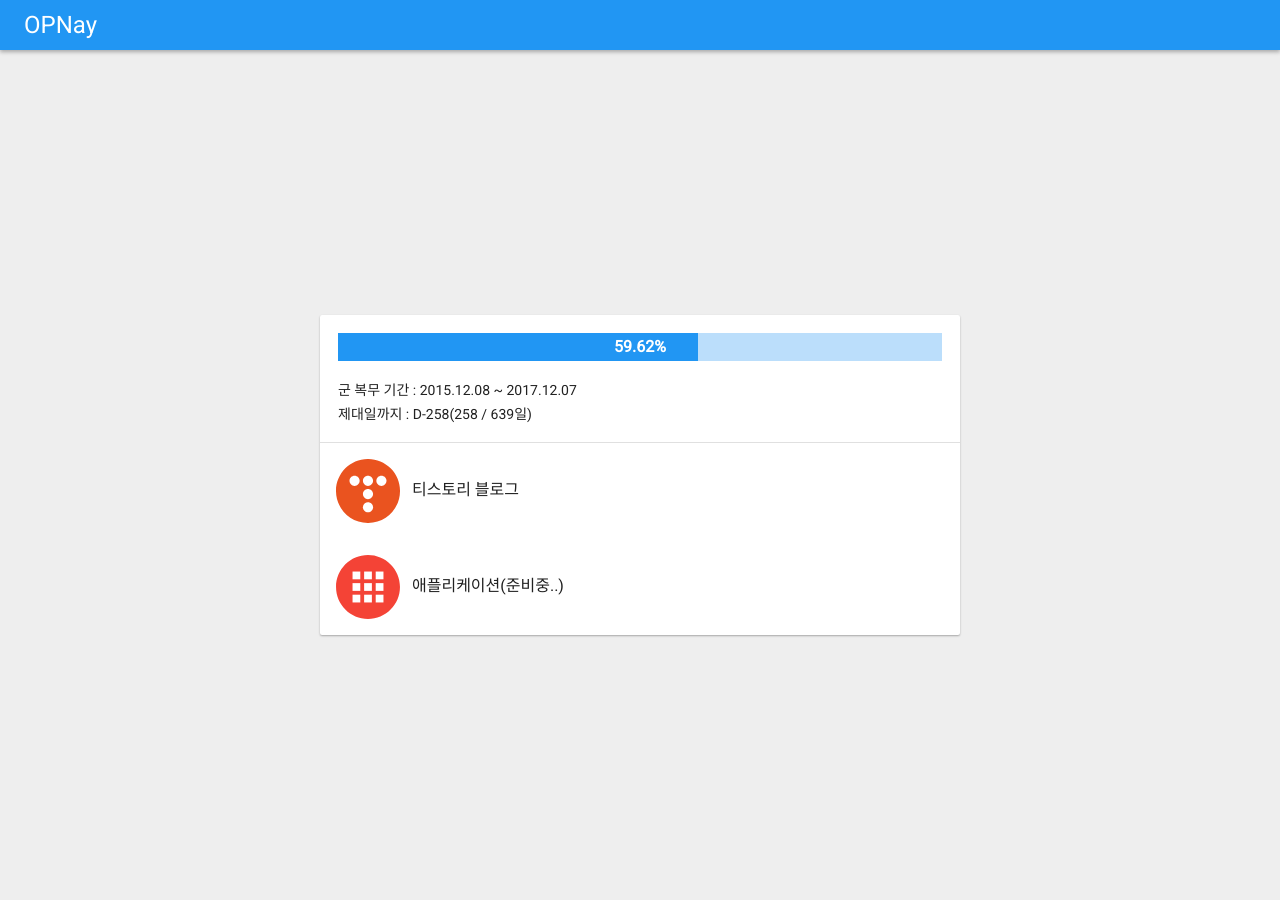
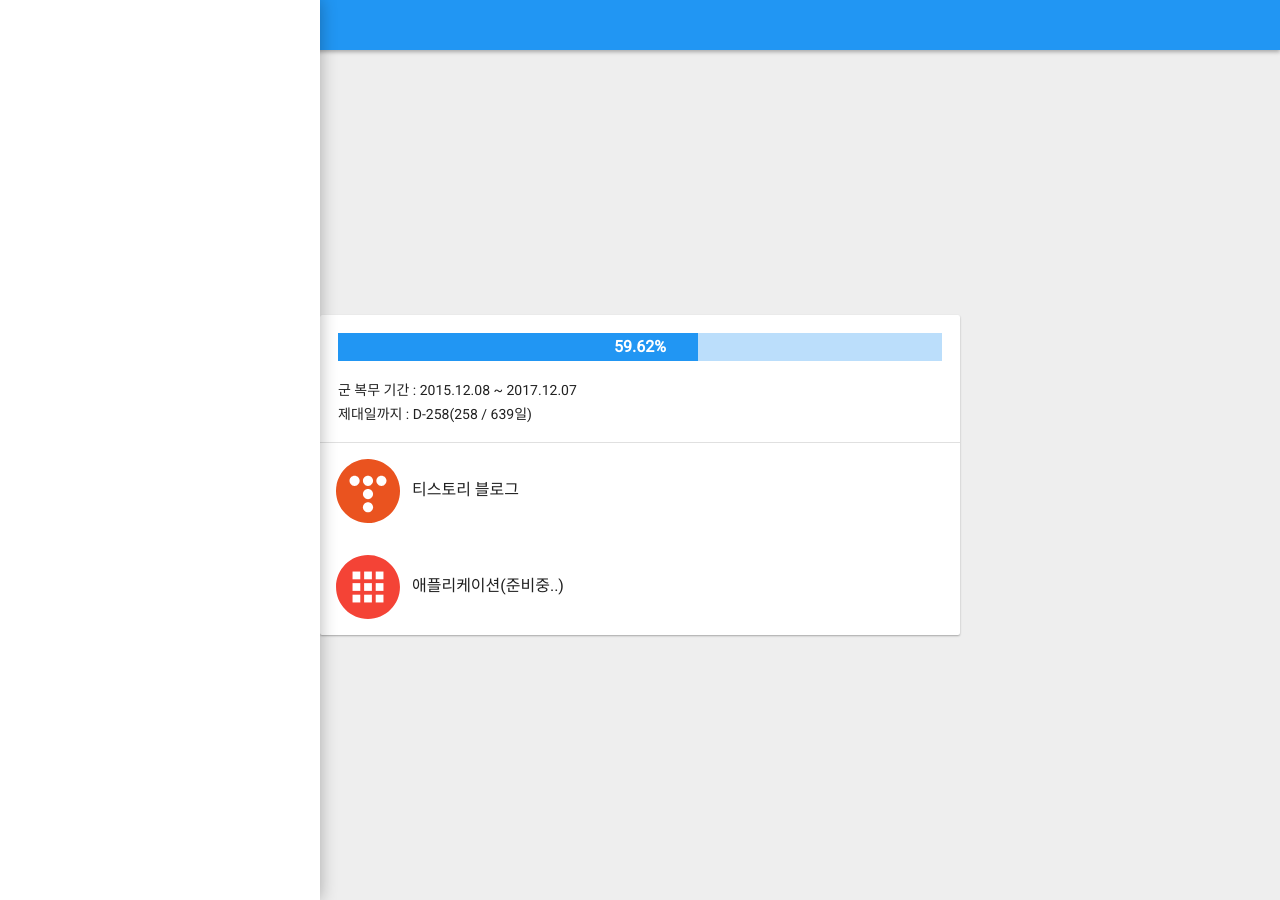
Before and after one commit to opnay/opnay.github.io, a Jekyll site: the page built from index.html, in a window 1280 px wide. Built offline with Jekyll 4.4.1, drawn with Linux system fonts in a browser that asks for light colours; some web fonts are replaced.

Commit message:
layouts: defaults: Add side menu

```diff
--- a/_layouts/default.html
+++ b/_layouts/default.html
@@ -30,6 +30,8 @@
 		<nav class="nav">
 			<span class="title anim-transform"><a class="link ellipsis" href="/">OPNay</a></span>
 		</nav>
+		<aside class="side">
+		</aside>
 		<div class="content">{{ content }}</div>
 	</body>
 </html>
--- a/css/index.css
+++ b/css/index.css
@@ -16,6 +16,9 @@ html, body {margin:0; padding:0;}
 }
 .nav .title .link {color:white;}
 
+/* Side */
+.side {z-index:120; background:#FFF; top:0; bottom:0; position:fixed; overflow-x:hidden; overflow-y:auto; width:320px; box-shadow:0 0 16px rgba(0,0,0,0.3);}
+
 /* Content */
 
 .content {position:fixed; top:50px; bottom:0; width:100%; overflow-x:hidden; overflow-y:auto;}
```
